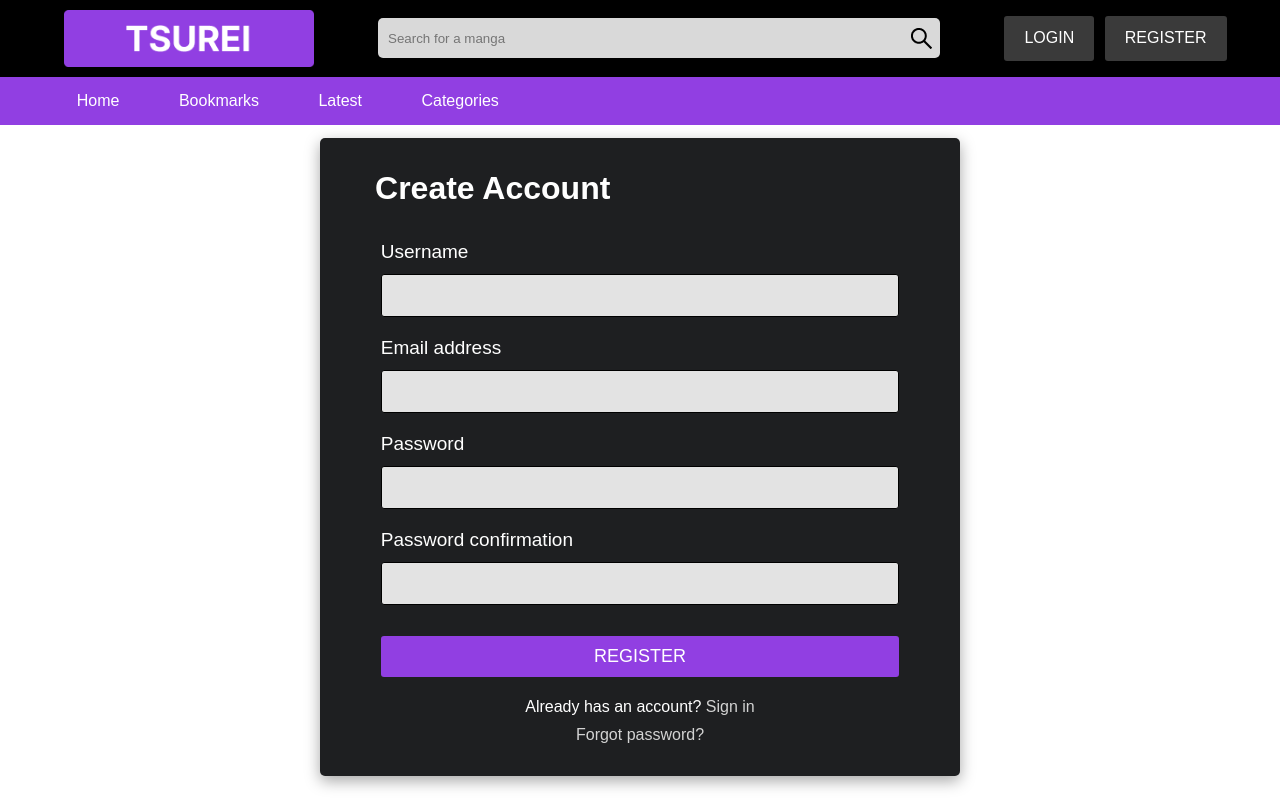
After one commit to dudujunior12/tsurei, a Django app: page /register/ in a window 1280 px wide. The commit adds this page. Run offline with Django 3.2, Linux system fonts and the light colour scheme.

Commit message:
feat: index, login and register template

```diff
--- /dev/null
+++ b/manga/forms.py
@@ -0,0 +1,8 @@
+from django import forms
+from .models import User
+from django.contrib.auth.forms import UserCreationForm
+
+class CreateUserForm(UserCreationForm):
+    class Meta:
+        model = User
+        fields = ("username", "email")
--- /dev/null
+++ b/manga/static/css/register.css
@@ -0,0 +1,72 @@
+a{
+    text-decoration: none;
+    color: lightgray;
+}
+
+.main-container{
+    display: flex;
+    justify-content: center;
+    height: 100%;
+    width: 100%;
+}
+
+.register-container{
+    height: auto;
+    margin-top: 1%;
+    width: 50%;
+    background-color: #1E1F21;
+    color: white;
+    border-radius: 5px;
+    box-shadow: rgba(0, 0, 0, 0.35) 0px 5px 15px;
+}
+
+.register-container h1{
+    margin-bottom: 6%;
+    margin-left: 4%;
+}
+
+.register{
+    margin: 5%;
+}
+
+.register form{
+    margin: 0 5%;
+}
+
+.field{
+    display: flex;
+    flex-direction: column;
+}
+
+.field input{
+    font-size: 18px;
+    margin-bottom: 4%;
+    padding: 10px 10px;
+    outline: none;
+    background-color: #E3E3E3;
+    border: 1px solid black;
+    border-radius: 3px;
+}
+
+.field label{
+    font-size: 19px;
+    margin-bottom: 2%;
+}
+
+.register-container button{
+    margin-top: 2%;
+    outline: none;
+    font-size: 18px;
+    border: none;
+    background-color: #913FE2;
+    width: 100%;
+    padding: 10px 20px;
+    color: white;
+    border-radius: 3px;
+    margin-bottom: 2%;
+}
+
+.register form p{
+    padding-top: 2%;
+    text-align: center;
+}
--- a/manga/static/css/style.css
+++ b/manga/static/css/style.css
@@ -81,8 +81,8 @@
     cursor: pointer;
 }
 
-.register{
-    margin-left: 10px;
+.btn-container{
+    margin-right: 5%;
 }
 
 .right-side-btns a{
@@ -124,158 +124,3 @@
 .main{
     width: 100%;
 }
-
-.main-container{
-    margin-top: 15px;
-    height: 100%;
-    display: flex;
-    flex-direction: column;
-    justify-content: center;
-    align-items: center;
-    width: 100%;
-}
-
-/* Frontpage */
-
-.frontpage{
-    width: 75%;
-    height: 50vh;
-    background-color: #1E1F21;
-    border-radius: 5px;
-    color: white;
-}
-
-
-.frontpage-slide-container{
-    height: 100%;
-    display: flex;
-    width: 100%;
-    justify-content: space-around;
-    align-items: center;
-}
-
-.manga-info-container{
-    width: 50%;
-    height: 80%;
-    display: flex;
-    background-color: #913FE2;
-    border-radius: 3px;
-    margin-left: 10%;
-}
-
-.manga-info{
-    padding-top: 8%;
-    height: 100%;
-    width: 100%;
-}
-
-.manga-info h2{
-    padding-bottom: 5%;
-}
-
-.manga-info p{
-    padding: 12px 0px;
-}
-
-.summary p{
-    padding: 5px 0;
-}
-
-.manga-text{
-    padding-left: 7%;
-    padding-bottom: 8%;
-}
-
-.manga-img{
-    margin-right: 10%;
-    width: 20%;
-    height: 80%;
-}
-
-.manga-img img{
-    width: 100%;
-    height: 100%;
-    border-radius: 3px;
-}
-
-/* Downpage */
-
-.downpage{
-    width: 75%;
-    margin-top: 10px;
-    height: auto;
-    background-color: #1E1F21;
-    border-radius: 5px;
-}
-
-.downpage-container{
-    height: 100%;
-    margin-top: 2%;
-    margin-left: 5%;
-    margin-right: 5%;
-    display: flex;
-    flex-direction: column;
-    color: white;
-}
-
-.most-viewed h2{
-    padding-bottom: 1%;
-}
-
-.most-viewed img{
-    width: 100%;
-    height: 100%;
-    border-radius: 3px;
-}
-
-.most-viewed h3{
-    padding-top: 3%;
-    text-align: center;
-}
-
-.latest{
-    margin-top: 2%;
-}
-
-.latest-container{
-    margin-top: 1%;
-    margin-bottom: 1%;
-}
-
-.manga-grid{
-    display: grid;
-    grid-template-columns: auto auto;
-    grid-template-rows: 200px 200px;
-    grid-gap: 20px;
-    column-gap: 30%;
-}
-
-.manga-grid-item{
-    display: flex;
-    height: 100%;
-}
-
-.manga-grid-image{
-    height: 100%;
-}
-
-.manga-grid-info{
-    height: 100%;
-    margin-top: 3%;
-    margin-left: 4%;
-}
-
-.manga-grid-info h3{
-    padding-bottom: 5%;
-}
-
-.manga-grid-info p{
-    padding-bottom: 3%;
-}
-
-
-.manga-grid-image img{
-    max-width: 100%;
-    height: 100%;
-    border-radius: 3px;
-}
--- a/manga/templates/manga/index.html
+++ b/manga/templates/manga/index.html
@@ -1,5 +1,9 @@
 {% extends 'manga/layout.html' %}
 {% load static %}
+
+{% block head %}
+    <link rel="stylesheet" href="{% static 'css/index.css'%}">
+{% endblock %}
 
 {% block main %}
 <div class="main-container">
--- a/manga/templates/manga/layout.html
+++ b/manga/templates/manga/layout.html
@@ -7,6 +7,7 @@
         <link rel="stylesheet" href="{% static 'css/style.css' %}">
         <link  rel="stylesheet" href="https://unpkg.com/swiper@8/swiper-bundle.min.css"/>
         <script src="https://unpkg.com/swiper@8/swiper-bundle.min.js"></script>
+        {% block head %} {% endblock%}
     </head>
     <body>
         <div class="container">
@@ -20,11 +21,11 @@
                         <img class="search-img" src="{% static 'images/search.png' %}" alt="search-image">
                     </div>
                     <div class="right-side-btns">
-                        <div class="btn-container register">
-                            <a class="btn-login" href="#">LOGIN</a>
+                        <div class="btn-container">
+                            <a class="btn-login" href="{% url 'login' %}">LOGIN</a>
                         </div>
-                        <div class="btn-container register">
-                            <a class="btn-register" href="#">REGISTER</a>
+                        <div class="btn-container">
+                            <a class="btn-register" href="{% url 'register' %}">REGISTER</a>
                         </div>
                     </div>
 
--- /dev/null
+++ b/manga/templates/manga/register.html
@@ -0,0 +1,28 @@
+{% extends 'manga/layout.html' %}
+{% load static %}
+
+{% block head %}
+<link rel="stylesheet" href="{% static 'css/register.css'%}">
+{% endblock %}
+
+{% block main %}
+<div class="main-container">
+    <div class="register-container">
+        <div class="register">
+            <h1>Create Account</h1>
+            <form method="POST">
+                {% csrf_token %}
+                {% for field in form %}
+                    <div class="field">
+                        <label>{{field.label}}</label>
+                        {{field}}
+                    </div>
+                {% endfor %}
+                <button type="submit">REGISTER</button>
+                <p>Already has an account? <a href="{% url 'login' %}">Sign in</a></p>
+                <p><a href="#">Forgot password?</a></p>
+            </form>
+        </div>
+    </div>
+</div>
+{% endblock %}
--- a/manga/urls.py
+++ b/manga/urls.py
@@ -3,4 +3,6 @@ from . import views
 
 urlpatterns = [
     path('', views.index, name="index"),
+    path('login/', views.login, name="login"),
+    path('register/', views.register, name="register"),
 ]
--- a/manga/views.py
+++ b/manga/views.py
@@ -1,5 +1,15 @@
 from django.shortcuts import render
+from .forms import CreateUserForm
+from django.contrib.auth.forms import AuthenticationForm
 
 # Create your views here.
 def index(request):
     return render(request, "manga/index.html", {})
+
+def login(request):
+    form = AuthenticationForm()
+    return render(request, "manga/login.html", {"form": form})
+
+def register(request):
+    form = CreateUserForm()
+    return render(request, "manga/register.html", {"form": form})
```
Also changed, not shown: manga/static/css/index.css (added, +156 -0 lines), manga/static/css/login.css (added, +72 -0 lines), manga/templates/manga/login.html (added, +28 -0 lines).
